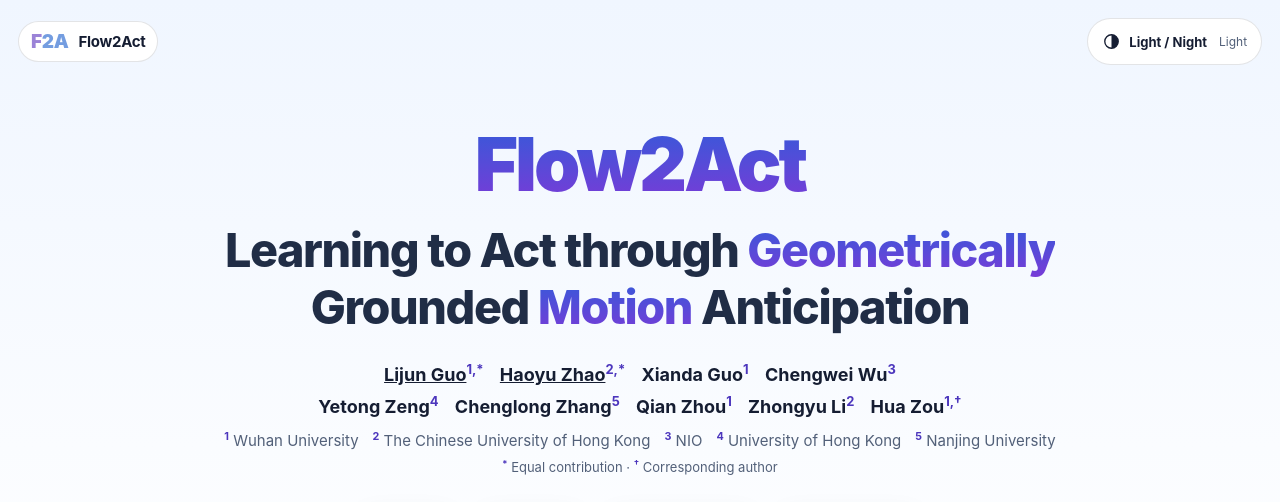
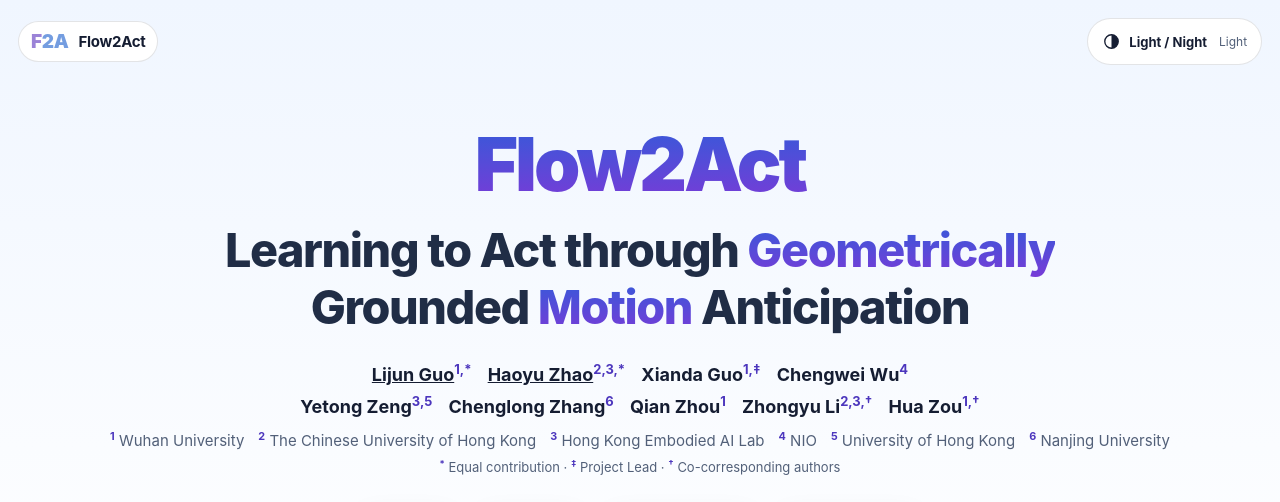
Before and after one commit to ShawnRicardo/Flow2Act.github.io, a plain HTML site: page index.html in a window 1280 px wide. Shown: the top 502 px of the page. Drawn offline with Linux system fonts and the light colour scheme.

Commit message:
Update author affiliations and contribution roles

```diff
--- a/index.html
+++ b/index.html
@@ -28,23 +28,24 @@
     <div class="project-credits">
       <ul class="project-authors" aria-label="Authors" role="list">
         <li><a href="https://shawnricardo.github.io/">Lijun Guo</a><sup>1,*</sup></li>
-        <li><a href="https://maxwell-zhao.github.io/">Haoyu Zhao</a><sup>2,*</sup></li>
-        <li>Xianda Guo<sup>1</sup></li>
-        <li>Chengwei Wu<sup>3</sup></li>
-        <li>Yetong Zeng<sup>4</sup></li>
-        <li>Chenglong Zhang<sup>5</sup></li>
+        <li><a href="https://maxwell-zhao.github.io/">Haoyu Zhao</a><sup>2,3,*</sup></li>
+        <li>Xianda Guo<sup>1,‡</sup></li>
+        <li>Chengwei Wu<sup>4</sup></li>
+        <li>Yetong Zeng<sup>3,5</sup></li>
+        <li>Chenglong Zhang<sup>6</sup></li>
         <li>Qian Zhou<sup>1</sup></li>
-        <li>Zhongyu Li<sup>2</sup></li>
+        <li>Zhongyu Li<sup>2,3,†</sup></li>
         <li>Hua Zou<sup>1,†</sup></li>
       </ul>
       <ul class="project-affiliations" aria-label="Affiliations" role="list">
         <li><sup>1</sup> Wuhan University</li>
         <li><sup>2</sup> The Chinese University of Hong Kong</li>
-        <li><sup>3</sup> NIO</li>
-        <li><sup>4</sup> University of Hong Kong</li>
-        <li><sup>5</sup> Nanjing University</li>
+        <li><sup>3</sup> Hong Kong Embodied AI Lab</li>
+        <li><sup>4</sup> NIO</li>
+        <li><sup>5</sup> University of Hong Kong</li>
+        <li><sup>6</sup> Nanjing University</li>
       </ul>
-      <p class="corresponding-author"><sup>*</sup> Equal contribution · <sup>†</sup> Corresponding author</p>
+      <p class="corresponding-author"><sup>*</sup> Equal contribution · <sup>‡</sup> Project Lead · <sup>†</sup> Co-corresponding authors</p>
     </div>
     <nav class="pill-row resource-links" aria-label="Project resources">
       <a class="pill" role="link" aria-disabled="true" title="Paper link pending">
```
